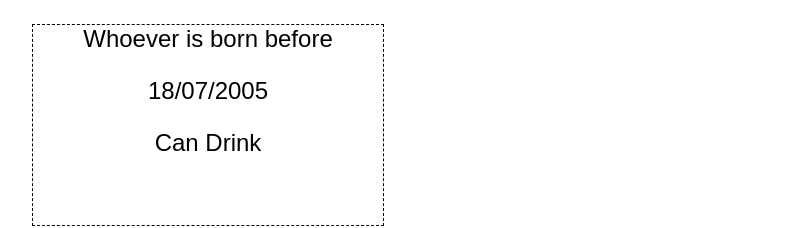
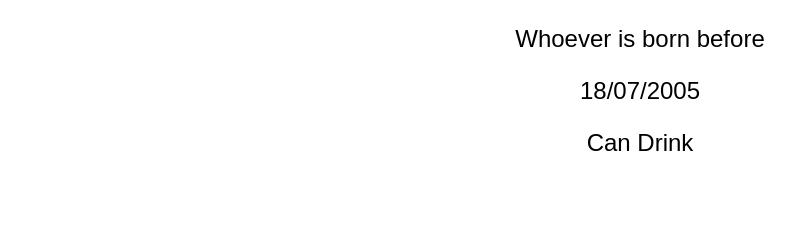
Before and after one commit to o850cHQk/aus-drinking-age, a plain HTML site: page index.html in a window 1280 px wide. Shown: the whole page, without its empty margins (0-795 px from the left). Drawn offline with Linux system fonts and the light colour scheme.

Commit message:
Update index.html

```diff
--- a/index.html
+++ b/index.html
@@ -13,9 +13,8 @@
                 font-family: arial;
                 font-size: 24px;
                 margin: 25px;
-                width: 350px;
                 height: 200px;
-                outline: dashed 1px black;
+                outline: 1px black;
             }
 
             p {
```
